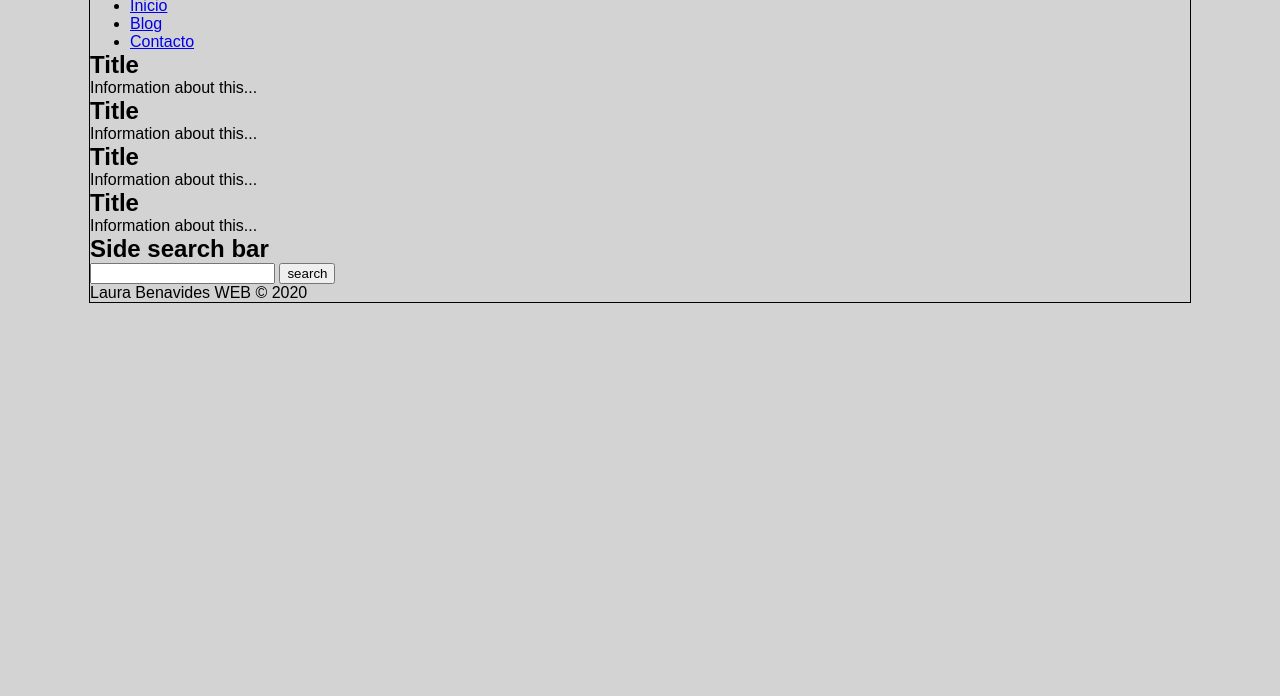
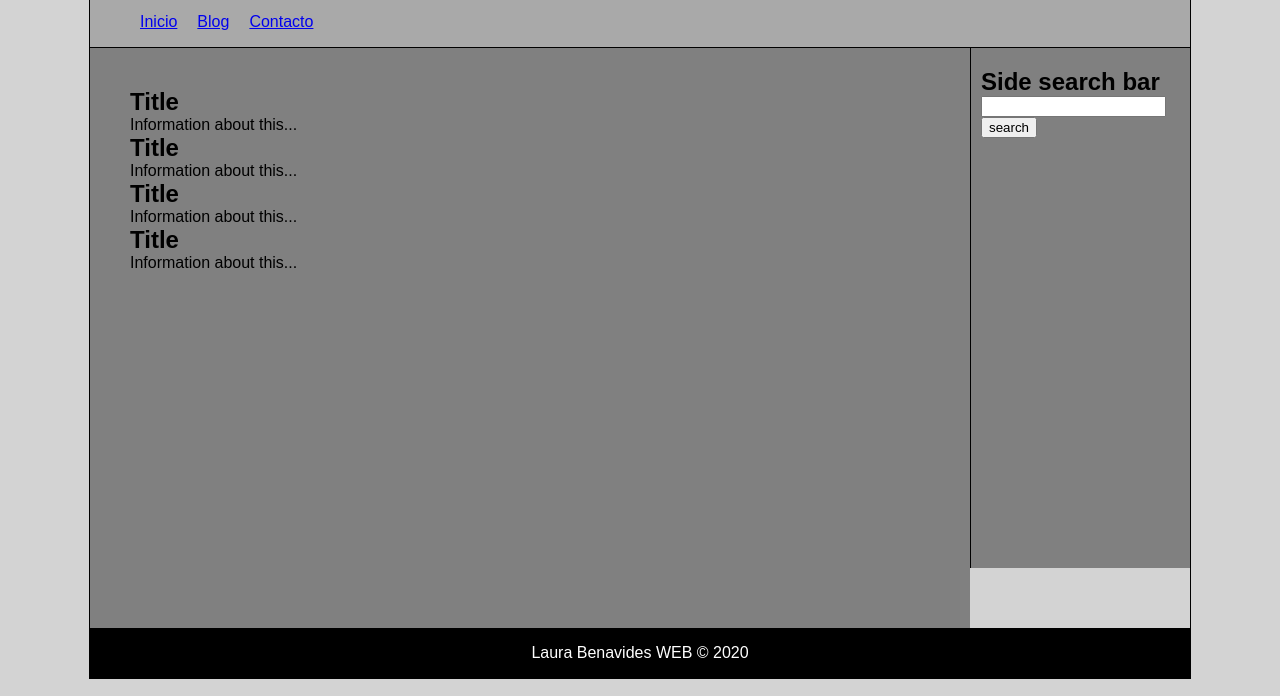
Before and after one commit to laura13272002/Helpby, a plain HTML site: page index.html in a window 1280 px wide. Shown: the part 104-800 px from the top of the page. Drawn offline with Linux system fonts and the light colour scheme.

Commit message:
update 1

```diff
--- a/index.html
+++ b/index.html
@@ -34,6 +34,8 @@
                 </ul>
             </nav>
 
+            <div class="clearfix"></div>
+
             <section id="content">
 
                 <article class="article">
@@ -65,6 +67,8 @@
                 </form>
             </aside>
 
+            <div class="clearfix"></div>
+
             <footer>
                 Laura Benavides WEB &copy; 2020
             </footer>
--- a/styles.css
+++ b/styles.css
@@ -16,9 +16,54 @@ body{
 }
 
 header{
-    background: gray;
+    background: black;
     height: 100px;
     width: 100%;
     text-align: center;
     line-height: 100px;
+    color: white;
 }
+
+nav{
+    background: darkgray;
+    height: 50px;
+    border-bottom: 1px solid black;
+}
+
+nav ul li{
+    float: left;
+    list-style: none;
+    margin: 10px;
+    line-height: 30px;
+}
+
+.clearfix{
+    clear: both;
+}
+
+#content{
+    float: left;
+    width: calc(80% - 80px);
+    min-height: 500px;
+    background: gray;
+    padding: 40px;
+}
+
+aside{
+    float: left;
+    width: calc(20% - 11px);
+    min-height: 500px;
+    background: gray;
+    /* padding: 10px; */
+    padding-top: 20px;
+    padding-left: 10px;
+    border-left: 1px solid black;
+}
+
+footer{
+    background: black;
+    color: white;
+    text-align: center;
+    height: 50px;
+    line-height: 50px;
+}
```
